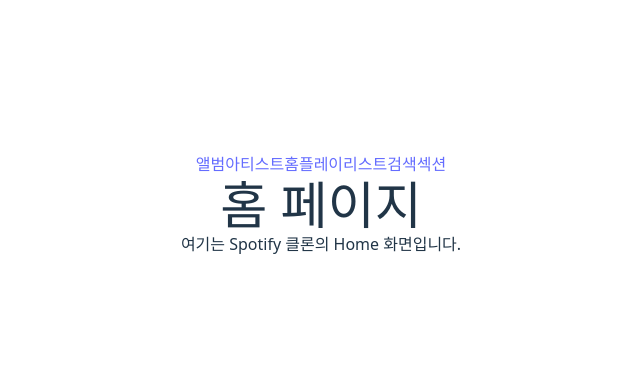
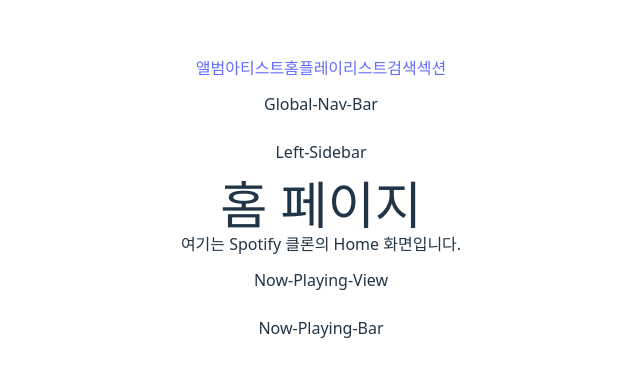
Before and after one commit to wonderminah/spotify-clone-coding, a React (Vite) app: page / in a window 1280 px wide. Shown: the part 196-572 px from the top of the page, without its empty margins (319-959 px from the left). Built offline with nearby package versions, Linux system fonts and the light colour scheme.

Commit message:
레이아웃을 5영역으로 나누고 각각의 컴포넌트 생성

```diff
--- a/src/App.tsx
+++ b/src/App.tsx
@@ -7,6 +7,7 @@ import Home from "./pages/Home";
 import Playlist from "./pages/Playlist";
 import Search from "./pages/Search";
 import Section from "./pages/Section";
+import Layout from './components/Layout';
 
 function App() {
   return (
@@ -21,6 +22,8 @@ function App() {
       </nav>
 
       <Routes>
+        {/* Layout을 부모로 지정 */}
+        <Route element={<Layout />}>
           <Route path="/" element={<Home />} />
           <Route path="/album" element={<Album />} />
           <Route path="/artist" element={<Artist />} />
@@ -28,6 +31,7 @@ function App() {
           <Route path="/playlist" element={<Playlist />} />
           <Route path="/search" element={<Search />} />
           <Route path="/section" element={<Section />} />
+        </Route>
       </Routes>
     </BrowserRouter>
   )
--- /dev/null
+++ b/src/components/GlobalNavBar.tsx
@@ -0,0 +1,3 @@
+export default function GlobalNavBar() {
+    return <div style={{ padding: 12 }}>Global-Nav-Bar</div>;
+  }
--- /dev/null
+++ b/src/components/Layout.tsx
@@ -0,0 +1,37 @@
+import { Outlet } from "react-router-dom";
+import GlobalNavBar from "./GlobalNavBar";
+import LeftSidebar from "./LeftSidebar";
+import NowPlayingBar from "./NowPlayingBar";
+import NowPlayingView from "./NowPlayingView";
+import "./layout.css";
+
+export default function Layout() {
+    return (
+        <div className="app-shell">
+            {/* 상단 네비게이션 */}
+            <header className="global-nav-bar">
+                <GlobalNavBar />
+            </header>
+
+            {/* 왼쪽 사이드바 */}
+            <aside className="left-sidebar">
+                <LeftSidebar />
+            </aside>
+
+            {/* 메인 뷰 */}
+            <main className="main-view">
+                <Outlet />
+            </main>
+
+            {/* 우측 재생 뷰 */}
+            <aside className="now-playing-view">
+                <NowPlayingView />
+            </aside>
+
+            {/* 하단 재생 바 */}
+            <footer className="now-playing-bar">
+                <NowPlayingBar />
+            </footer>
+        </div>
+    );
+}
--- /dev/null
+++ b/src/components/LeftSidebar.tsx
@@ -0,0 +1,3 @@
+export default function LeftSidebar() {
+    return <div style={{ padding: 12 }}>Left-Sidebar</div>;
+  }
--- /dev/null
+++ b/src/components/NowPlayingBar.tsx
@@ -0,0 +1,3 @@
+export default function NowPlayingBar() {
+    return <div style={{ padding: 12 }}>Now-Playing-Bar</div>;
+  }
--- /dev/null
+++ b/src/components/NowPlayingView.tsx
@@ -0,0 +1,3 @@
+export default function NowPlayingView() {
+    return <div style={{ padding: 12 }}>Now-Playing-View</div>;
+  }
```
Also changed, not shown: src/pages/Collection.tsx (added, +8 -0 lines), src/components/layout.css (added). Lines whose indentation alone changed are shown as unchanged.
